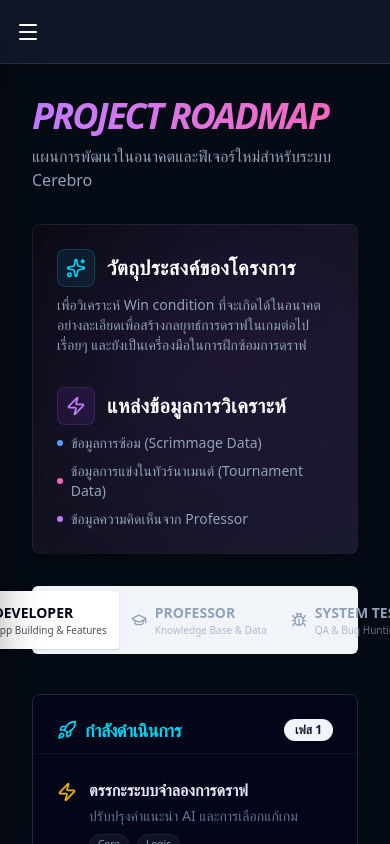
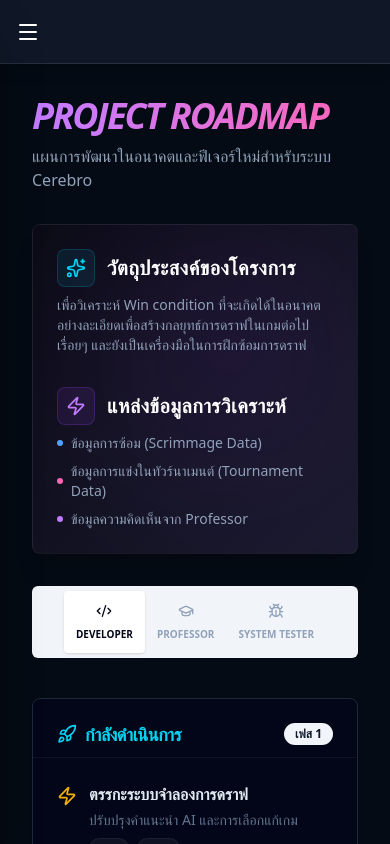
Before and after one commit to suppasit8-toey/second-brain, a Next.js app: page /admin/roadmap in a window 390 px wide. Built offline with nearby package versions, Linux system fonts and the light colour scheme.

Commit message:
Update latest changes

```diff
--- a/src/app/admin/roadmap/page.tsx
+++ b/src/app/admin/roadmap/page.tsx
@@ -62,32 +62,32 @@
                 <TabsList className="grid w-full grid-cols-3 bg-[#0B0B15] border border-white/5 p-1 h-auto mb-8">
                     <TabsTrigger
                         value="developer"
-                        className="data-[state=active]:bg-[#1A1A2E] data-[state=active]:text-cyan-400 py-3 text-slate-400 flex items-center gap-2 transition-all duration-300"
+                        className="data-[state=active]:bg-[#1A1A2E] data-[state=active]:text-cyan-400 py-3 text-slate-400 flex flex-col md:flex-row items-center justify-center md:justify-start gap-1 md:gap-2 transition-all duration-300"
                     >
-                        <Code2 className="w-4 h-4" />
-                        <div className="flex flex-col items-start text-left">
-                            <span className="font-bold">DEVELOPER</span>
-                            <span className="text-[10px] font-normal opacity-70">App Building & Features</span>
+                        <Code2 className="w-4 h-4 mb-1 md:mb-0" />
+                        <div className="flex flex-col items-center md:items-start text-center md:text-left">
+                            <span className="font-bold text-[10px] md:text-sm">DEVELOPER</span>
+                            <span className="hidden md:block text-[10px] font-normal opacity-70">App Building & Features</span>
                         </div>
                     </TabsTrigger>
                     <TabsTrigger
                         value="professor"
-                        className="data-[state=active]:bg-[#1A1A2E] data-[state=active]:text-purple-400 py-3 text-slate-400 flex items-center gap-2 transition-all duration-300"
+                        className="data-[state=active]:bg-[#1A1A2E] data-[state=active]:text-purple-400 py-3 text-slate-400 flex flex-col md:flex-row items-center justify-center md:justify-start gap-1 md:gap-2 transition-all duration-300"
                     >
-                        <GraduationCap className="w-4 h-4" />
-                        <div className="flex flex-col items-start text-left">
-                            <span className="font-bold">PROFESSOR</span>
-                            <span className="text-[10px] font-normal opacity-70">Knowledge Base & Data</span>
+                        <GraduationCap className="w-4 h-4 mb-1 md:mb-0" />
+                        <div className="flex flex-col items-center md:items-start text-center md:text-left">
+                            <span className="font-bold text-[10px] md:text-sm">PROFESSOR</span>
+                            <span className="hidden md:block text-[10px] font-normal opacity-70">Knowledge Base & Data</span>
                         </div>
                     </TabsTrigger>
                     <TabsTrigger
                         value="tester"
-                        className="data-[state=active]:bg-[#1A1A2E] data-[state=active]:text-green-400 py-3 text-slate-400 flex items-center gap-2 transition-all duration-300"
+                        className="data-[state=active]:bg-[#1A1A2E] data-[state=active]:text-green-400 py-3 text-slate-400 flex flex-col md:flex-row items-center justify-center md:justify-start gap-1 md:gap-2 transition-all duration-300"
                     >
-                        <Bug className="w-4 h-4" />
-                        <div className="flex flex-col items-start text-left">
-                            <span className="font-bold">SYSTEM TESTER</span>
-                            <span className="text-[10px] font-normal opacity-70">QA & Bug Hunting</span>
+                        <Bug className="w-4 h-4 mb-1 md:mb-0" />
+                        <div className="flex flex-col items-center md:items-start text-center md:text-left">
+                            <span className="font-bold text-[10px] md:text-sm">SYSTEM TESTER</span>
+                            <span className="hidden md:block text-[10px] font-normal opacity-70">QA & Bug Hunting</span>
                         </div>
                     </TabsTrigger>
                 </TabsList>
```
